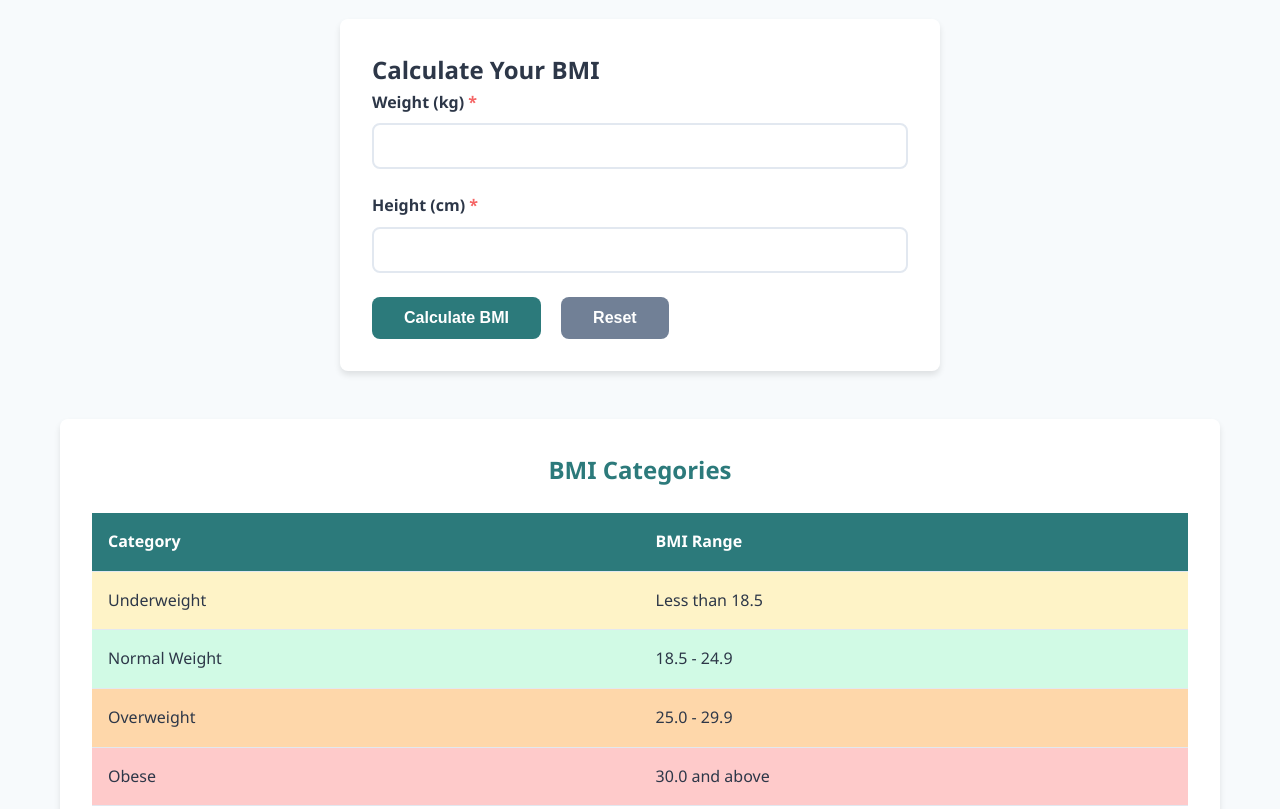
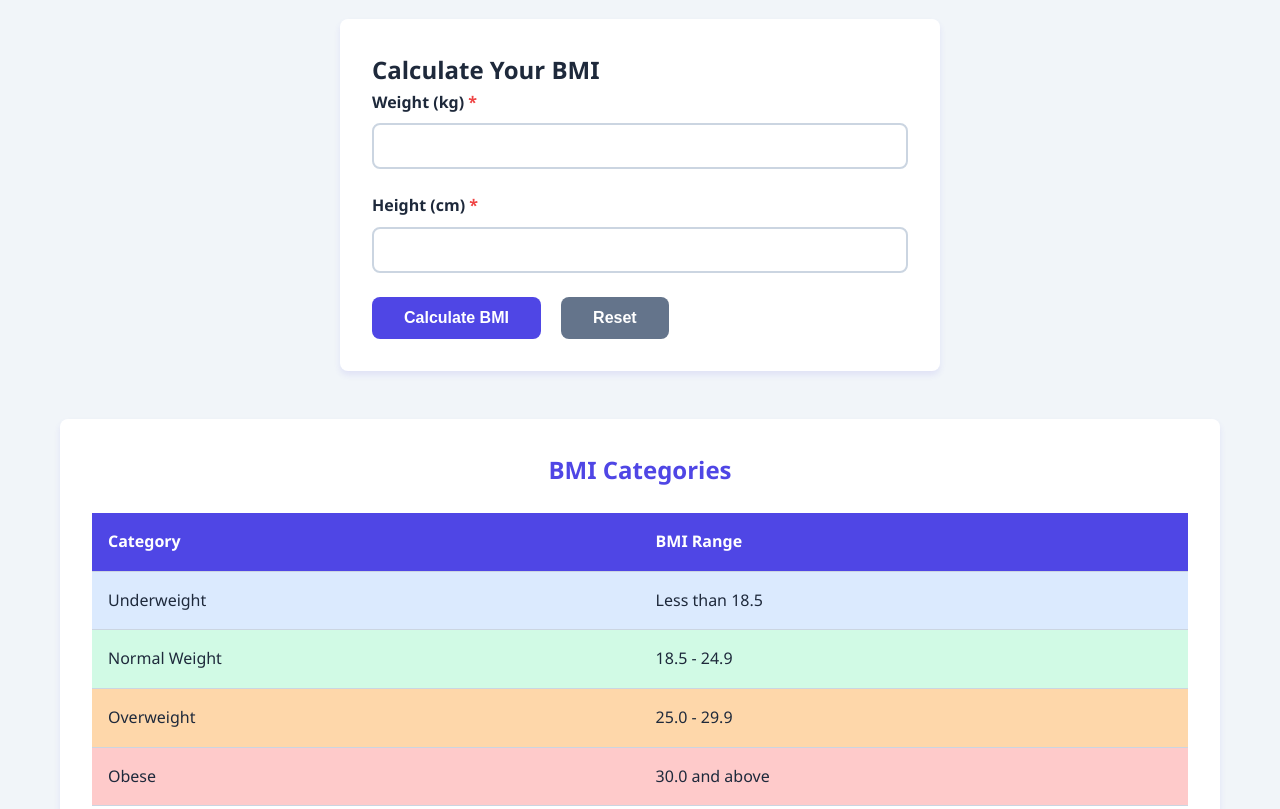
Before and after one commit to Hirensagathiya-Aus/BMI-Calculator, a plain HTML site: page bmi-calculator.html in a window 1280 px wide. Shown: the part 520-1329 px from the top of the page. Drawn offline with Linux system fonts and the light colour scheme.

Commit message:
Update styles.css

```diff
--- a/styles.css
+++ b/styles.css
@@ -1,4 +1,5 @@
 /* Global Styles */
+
 * {
 margin: 0;
 padding: 0;
@@ -6,18 +7,18 @@
 }
 
 :root {
-    --primary-color: #2c7a7b;
-    --secondary-color: #38b2ac;
-    --accent-color: #4fd1c5;
-    --text-dark: #2d3748;
-    --text-light: #718096;
-    --background: #f7fafc;
+--primary-color: #4f46e5;        /* Indigo-600 */
+--secondary-color: #3b82f6;      /* Blue-500 */
+--accent-color: #60a5fa;         /* Blue-400 */
+--text-dark: #1e293b;            /* Slate-800 */
+--text-light: #64748b;           /* Slate-500 */
+--background: #f1f5f9;           /* Slate-100 */
 --white: #ffffff;
-    --success: #48bb78;
-    --warning: #ed8936;
-    --danger: #f56565;
+--success: #10b981;              /* Emerald-500 */
+--warning: #f59e0b;              /* Amber-500 */
+--danger: #ef4444;               /* Red-500 */
 --border-radius: 8px;
-    --box-shadow: 0 4px 6px rgba(0, 0, 0, 0.1);
+--box-shadow: 0 4px 6px rgba(79, 70, 229, 0.1);
 --transition: all 0.3s ease;
 }
 
@@ -116,11 +117,12 @@ body {
 }
 
 .clinic-hours {
-    background-color: rgba(255, 255, 255, 0.1);
+background-color: rgba(255, 255, 255, 0.15);
 border-radius: var(--border-radius);
 padding: 1.5rem;
 margin: 2rem auto;
 max-width: 400px;
+backdrop-filter: blur(10px);
 }
 
 .clinic-hours h3 {
@@ -142,7 +144,7 @@ body {
 background-color: var(--accent-color);
 color: var(--white);
 transform: translateY(-2px);
-    box-shadow: 0 6px 12px rgba(0, 0, 0, 0.15);
+box-shadow: 0 6px 12px rgba(79, 70, 229, 0.2);
 }
 
 /* Featured Services */
@@ -170,11 +172,13 @@ body {
 background-color: var(--background);
 border-radius: var(--border-radius);
 transition: var(--transition);
+border: 2px solid transparent;
 }
 
 .service-card:hover {
 transform: translateY(-5px);
 box-shadow: var(--box-shadow);
+border-color: var(--accent-color);
 }
 
 .service-icon {
@@ -300,7 +304,7 @@ body {
 .form-group textarea {
 width: 100%;
 padding: 0.75rem;
-    border: 2px solid #e2e8f0;
+border: 2px solid #cbd5e1;
 border-radius: var(--border-radius);
 font-size: 1rem;
 transition: var(--transition);
@@ -311,6 +315,7 @@ body {
 .form-group textarea:focus {
 outline: none;
 border-color: var(--primary-color);
+box-shadow: 0 0 0 3px rgba(79, 70, 229, 0.1);
 }
 
 .submit-button,
@@ -333,6 +338,7 @@ body {
 .submit-button:hover {
 background-color: var(--secondary-color);
 transform: translateY(-2px);
+box-shadow: 0 4px 8px rgba(79, 70, 229, 0.2);
 }
 
 .reset-button {
@@ -403,7 +409,7 @@ body {
 .bmi-table td {
 padding: 1rem;
 text-align: left;
-    border-bottom: 1px solid #e2e8f0;
+border-bottom: 1px solid #cbd5e1;
 }
 
 .bmi-table th {
@@ -413,7 +419,7 @@ body {
 }
 
 .underweight-row {
-    background-color: #fef3c7;
+background-color: #dbeafe;
 }
 
 .normal-row {
@@ -432,7 +438,7 @@ body {
 .health-disclaimer {
 margin-top: 2rem;
 padding: 2rem;
-    background-color: #fff7ed;
+background-color: #fef3c7;
 border-left: 4px solid var(--warning);
 border-radius: var(--border-radius);
 }
@@ -514,6 +520,12 @@ body {
 padding: 1.5rem;
 border-radius: var(--border-radius);
 text-align: center;
+transition: var(--transition);
+}
+
+.value-card:hover {
+transform: translateY(-3px);
+box-shadow: var(--box-shadow);
 }
 
 .value-card h3 {
```
Lines whose indentation alone changed are shown as unchanged.
